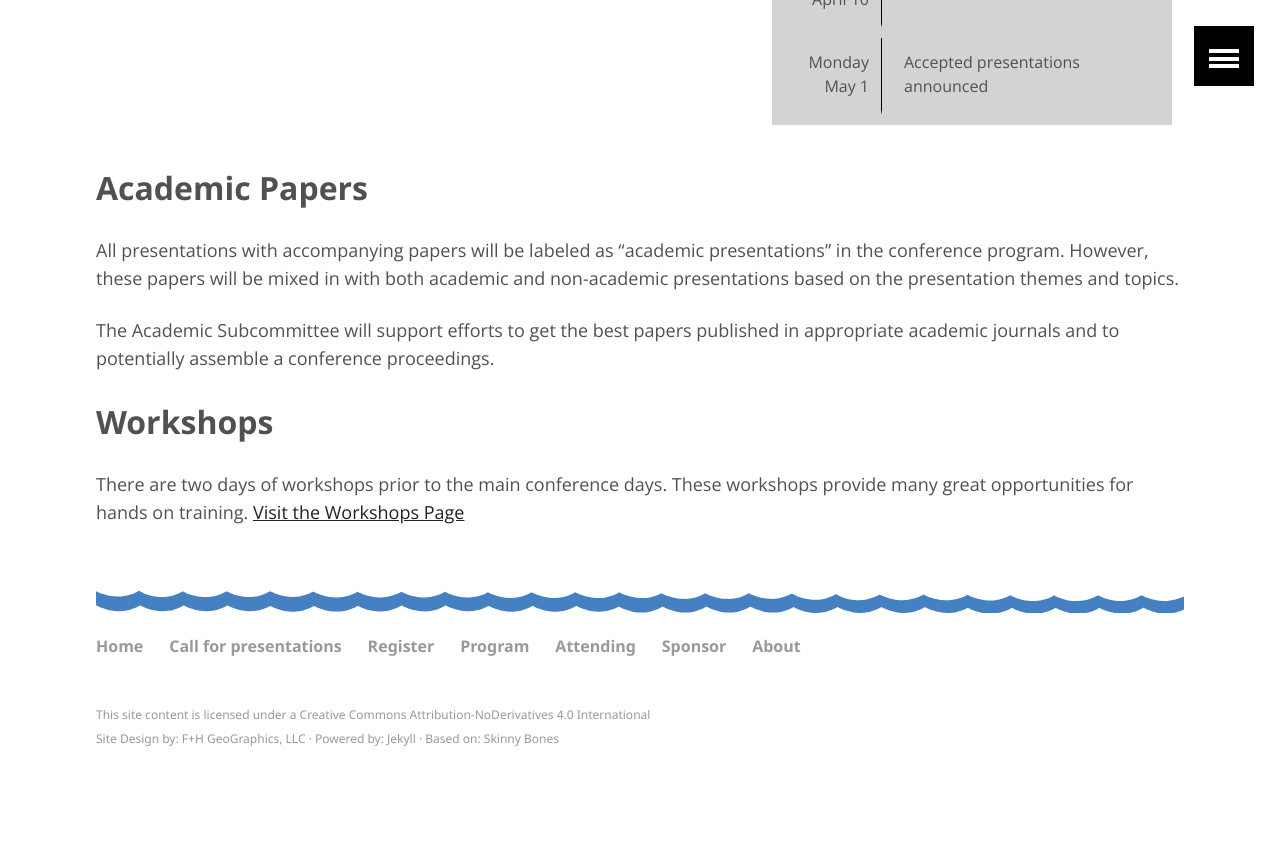
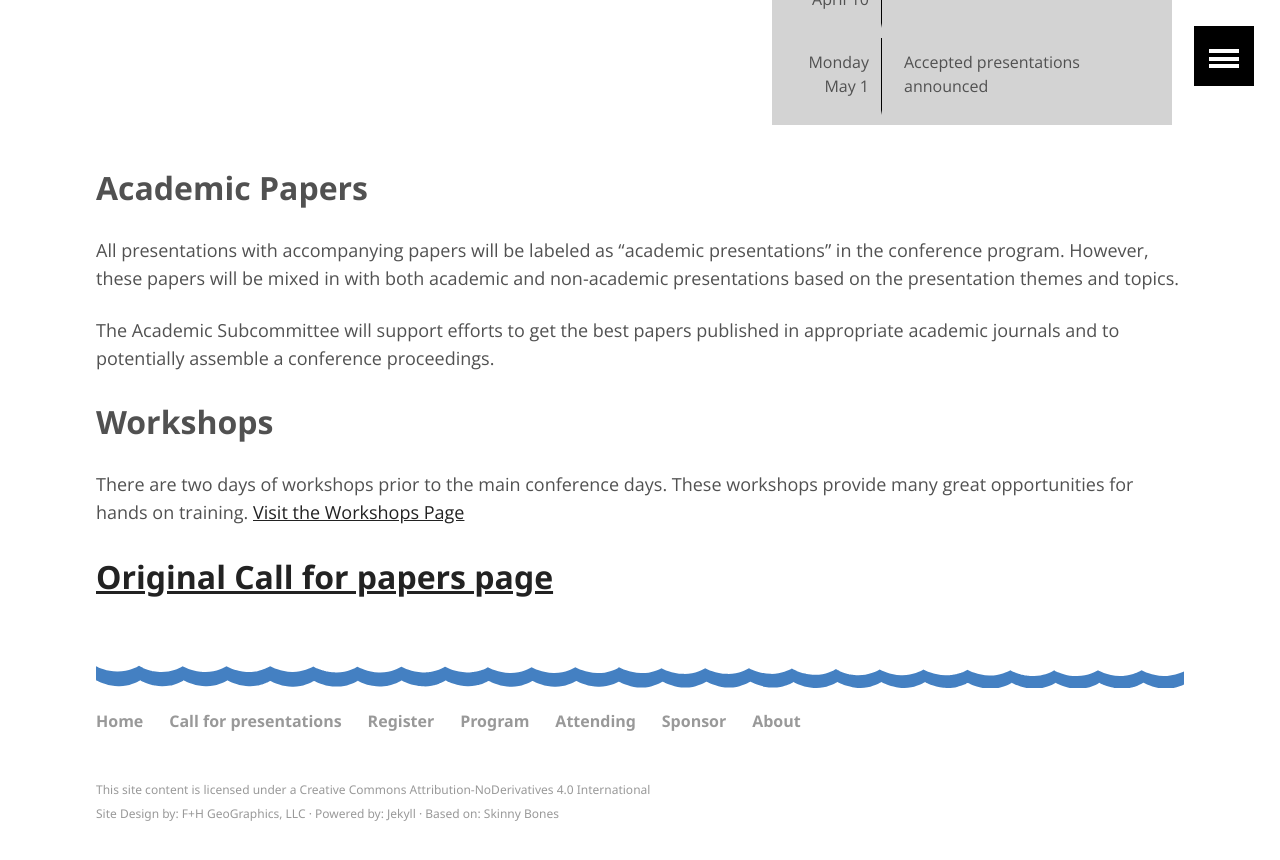
Before and after one commit to AvidGeo/foss4g2017-dev, a Jekyll site: the page built from program/index.html, in a window 1280 px wide and 900 px high, scrolled down 3218 px. Shown: the top 860 px of the window. Built offline with Jekyll 4.4.1, drawn with Linux system fonts in a browser that asks for light colours; before the commit the page ends 4043 px from its top, so only the background shows below that.

Commit message:
add link to old submit presentation to program page

```diff
--- a/program/index.html
+++ b/program/index.html
@@ -162,6 +162,8 @@ image:
     <h2>Workshops</h2>
     <p>There are two days of workshops prior to the main conference days. These workshops provide many great opportunities for hands on training. <a href="../workshops">Visit the Workshops Page</a></p>
 
+    <h2><a href="../call-for-presentations/">Original Call for papers page</a></h2>
+
 
 
 </div>
```
